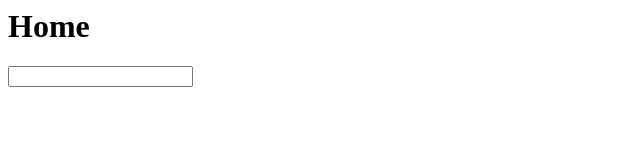
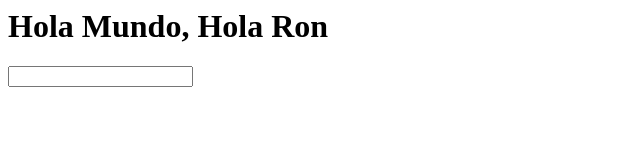
Before and after one commit to maikch/android-hello-world, a plain HTML site: page index.html in a window 1280 px wide. Shown: the whole page, without its empty margins (0-640 px from the left). Drawn offline with Linux system fonts and the light colour scheme.

Commit message:
primer hola mundo

```diff
--- a/index.html
+++ b/index.html
@@ -1,7 +1,7 @@
 <html>
 <body>
 
-<div class='header'><h1>Home</h1></div>
+<div class='header'><h1>Hola Mundo, Hola Ron</h1></div>
 <div class='search-view'>
 <input class='search-key' type="text"/>
 <ul class='employee-list'></ul>
```
